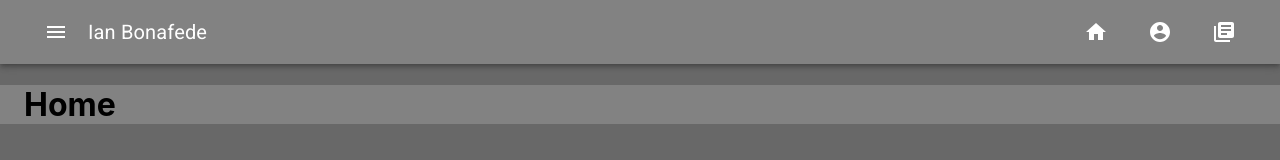
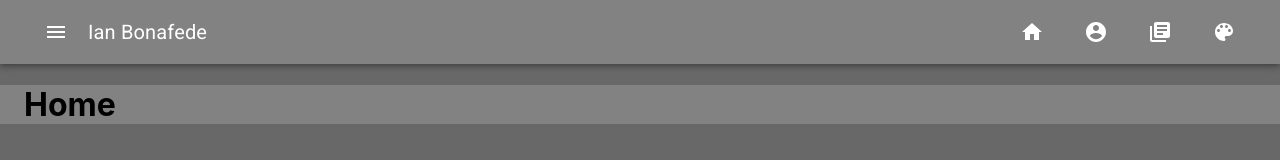
Before and after one commit to IanBonafede/ianbonafede, a React (Create React App) app: page / in a window 1280 px wide. Shown: the top 160 px of the page. Built offline with nearby package versions, Linux system fonts and the light colour scheme.

Commit message:
color button

```diff
--- a/src/App.js
+++ b/src/App.js
@@ -18,6 +18,7 @@ import MenuIcon from '@material-ui/icons/Menu';
 import HomeIcon from '@material-ui/icons/Home';
 import AccountCircleIcon from '@material-ui/icons/AccountCircle';
 import LibraryBooksIcon from '@material-ui/icons/LibraryBooks';
+import PaletteIcon from '@material-ui/icons/Palette';
 import List from '@material-ui/core/List';
 import Divider from '@material-ui/core/Divider';
 import ListItem from '@material-ui/core/ListItem';
@@ -145,6 +146,7 @@ function App() {
                 <Button href="/ianbonafede/#/" ><HomeIcon style={{ color: MuiTheme.contrastText }}/></Button>
                 <Button href="/ianbonafede/#/bio"><AccountCircleIcon style={{ color: MuiTheme.contrastText }}/></Button>
                 <Button href="/ianbonafede/#/projects"><LibraryBooksIcon style={{ color: MuiTheme.contrastText }}/></Button>
+                <Button ><PaletteIcon style={{ color: MuiTheme.contrastText }}/></Button>
               </Toolbar>
             </AppBar>
           </div>
```
